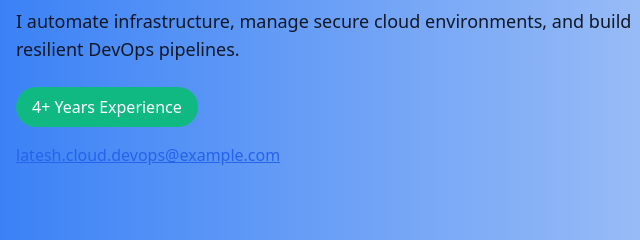
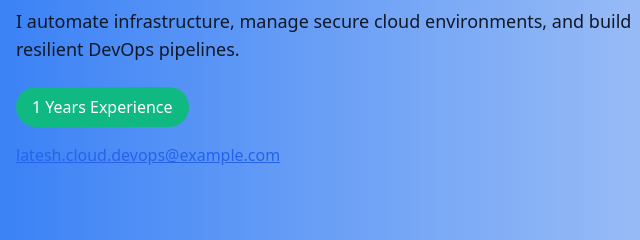
Before and after one commit to Latesh98/Portfolio, a plain HTML site: page index.html in a window 1280 px wide. Shown: the part 449-689 px from the top of the page, 0-640 px from the left. Drawn offline with nearby package versions, Linux system fonts and the light colour scheme.

Commit message:
Update index.html

```diff
--- a/index.html
+++ b/index.html
@@ -94,7 +94,7 @@
         <h1 class="text-4xl md:text-6xl font-bold mb-4">Latesh Patil</h1>
         <h2 class="text-2xl md:text-3xl mb-4">Cloud & DevOps Engineer</h2>
         <p class="text-lg mb-6">I automate infrastructure, manage secure cloud environments, and build resilient DevOps pipelines.</p>
-        <span class="inline-block bg-green-500 text-white px-4 py-2 rounded-full mb-4">4+ Years Experience</span>
+        <span class="inline-block bg-green-500 text-white px-4 py-2 rounded-full mb-4">1 Years Experience</span>
         <a href="mailto:latesh.cloud.devops@example.com" class="block text-blue-600 dark:text-blue-400 underline">latesh.cloud.devops@example.com</a>
       </div>
       <div class="md:w-1/2 mt-8 md:mt-0">
```
